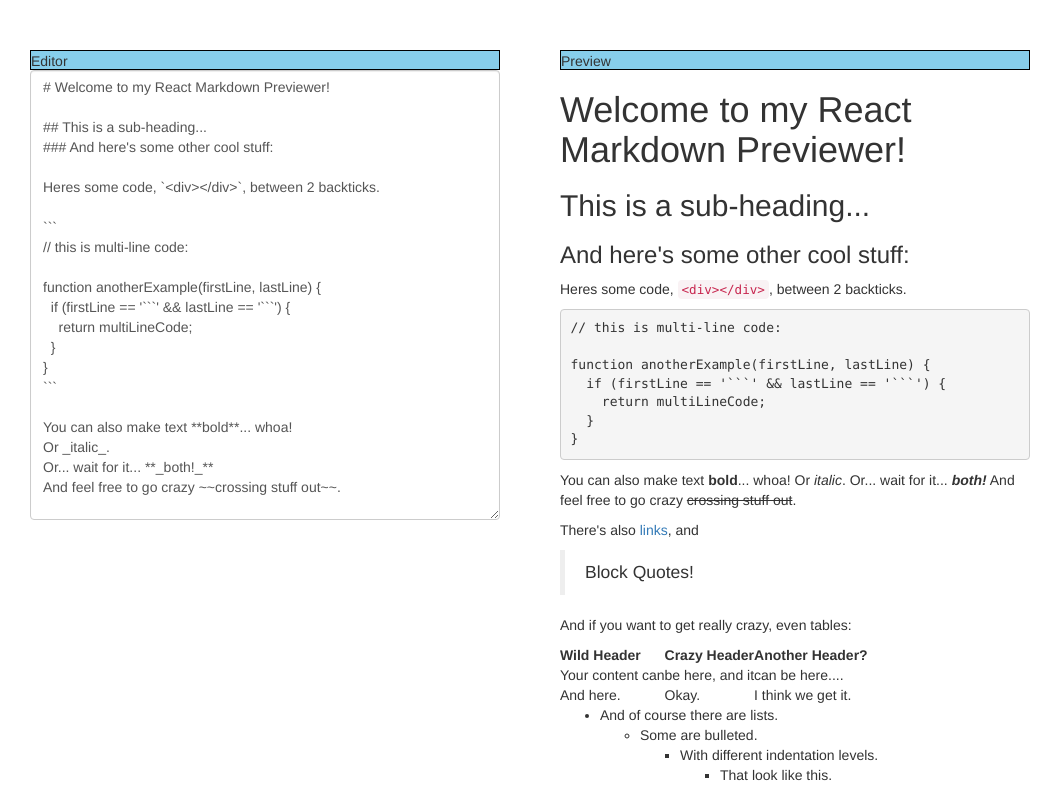
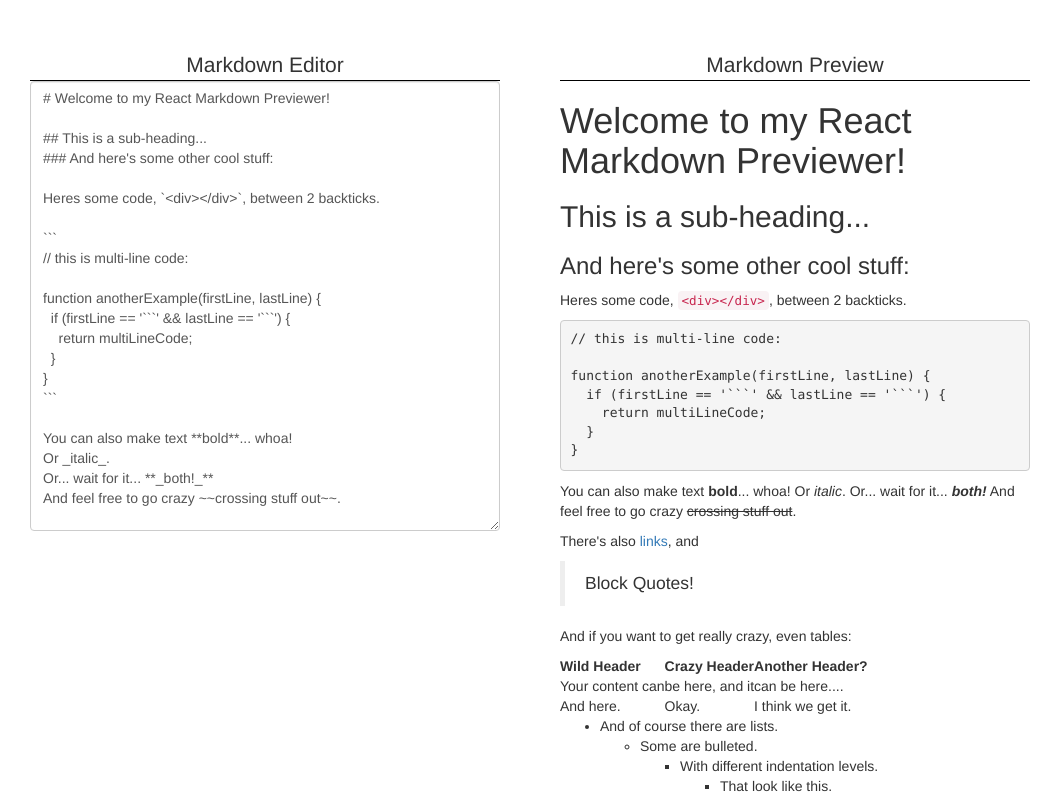
Before and after one commit to eric-do/fcc-react-markdown, a React (Create React App) app: page / in a window 1280 px wide. Shown: the top 797 px of the page, without its empty margins (0-1063 px from the left). Built offline with nearby package versions, Linux system fonts and the light colour scheme.

Commit message:
Changed toolbar styling

```diff
--- a/src/App.js
+++ b/src/App.js
@@ -9,7 +9,6 @@ class App extends Component {
     this.state = {
       markdown: placeholder
     }
-
   }
 
   handleChange = (e) => {
--- a/src/Editor.js
+++ b/src/Editor.js
@@ -4,7 +4,7 @@ const Editor = (props) => {
         return(
             <div id='editor-wrap' class='col-md-6'>
                 <div class='toolbar'>
-                    Editor
+                    Markdown Editor
                 </div>
                 <textarea
                     class='form-control'
--- a/src/Preview.js
+++ b/src/Preview.js
@@ -4,7 +4,7 @@ const Preview = (props) => {
     return (
         <div id='preview-wrapper' class='col-md-6'>
             <div class='toolbar'>
-                Preview
+                Markdown Preview
             </div>
             <span dangerouslySetInnerHTML={{__html:(marked(props.markdown) || '')}}
                 id='preview'/>
--- a/src/index.css
+++ b/src/index.css
@@ -31,13 +31,14 @@ body {
 }
 
 .toolbar {
-  height: 20px;
+  height: auto;
   width: 100%;
-  background-color: skyblue;
+  background-color: white;
   border-color: black;
-  border-style: solid;
+  border-bottom-style: solid;
   border-width: 1px;
-  font-size: 1em;
+  font-size: 1.5em;
+  text-align: center;
 }
 
 #editor {
```
